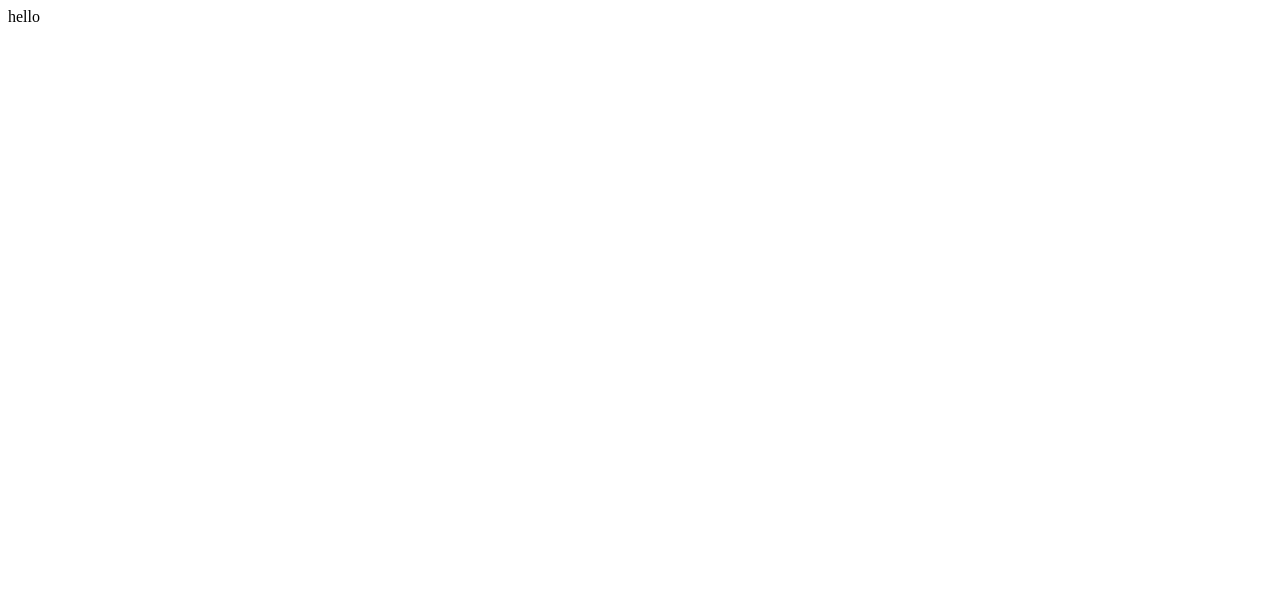
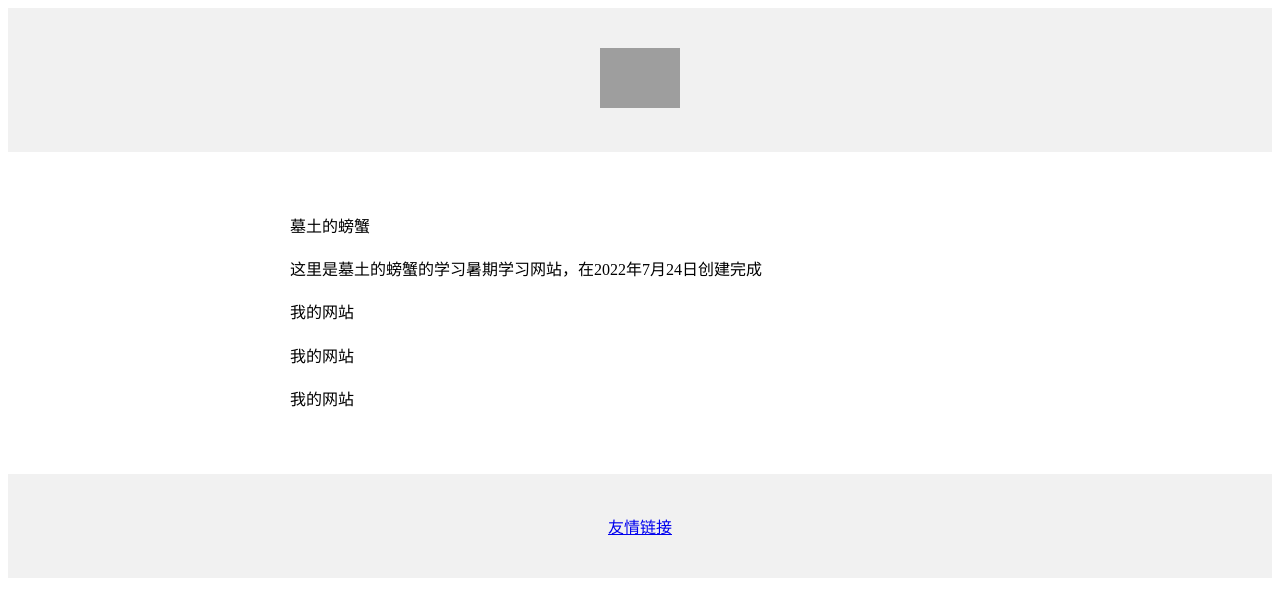
Before and after one commit to xzxin5548/re01-one, a plain HTML site: page index.html in a window 1280 px wide. Drawn offline with Linux system fonts and the light colour scheme; grey boxes are pictures that could not be loaded.

Commit message:
Update index.html

```diff
--- a/index.html
+++ b/index.html
@@ -1 +1,35 @@
-<p>hello</p>
+<!DOCTYPE html>
+<html lang="en">
+  <head>
+    <meta charset="UTF-8" />
+    <meta http-equiv="X-UA-Compatible" content="IE=edge" />
+    <meta name="viewport" content="width=device-width, initial-scale=1.0" />
+    <title>Document</title>
+  </head>
+  <body>
+    <div style="background-color: #f1f1f1; text-align: center; padding: 40px">
+      <img
+        src="https://www.midorg.com/midlogo.png"
+        alt="墓土的螃蟹"
+        width="80px"
+      />
+    </div>
+    <div
+      style="
+        max-width: 700px;
+        margin: 30px auto;
+        padding: 15px;
+        line-height: 1.7;
+      "
+    >
+      <p>墓土的螃蟹</p>
+      <p>这里是墓土的螃蟹的学习暑期学习网站，在2022年7月24日创建完成</p>
+      <p>我的网站</p>
+      <p>我的网站</p>
+      <p>我的网站</p>
+    </div>
+    <div style="background-color: #f1f1f1; text-align: center; padding: 40px">
+      <a href="https://kangwenchang.com">友情链接</a>
+    </div>
+  </body>
+</html>
```
